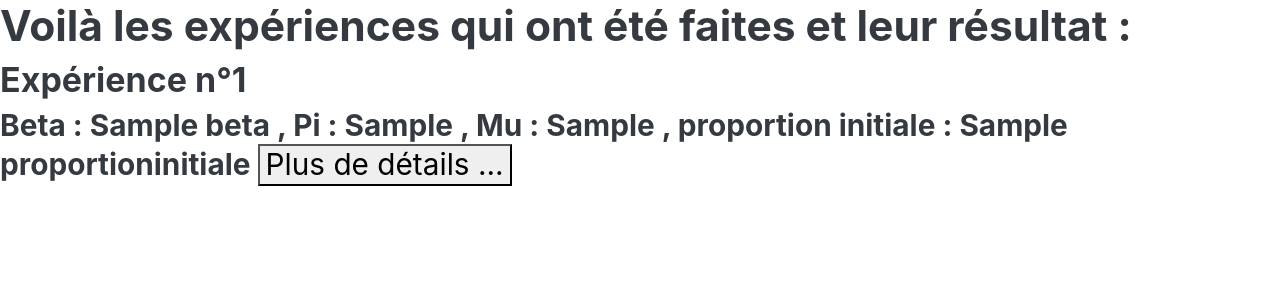
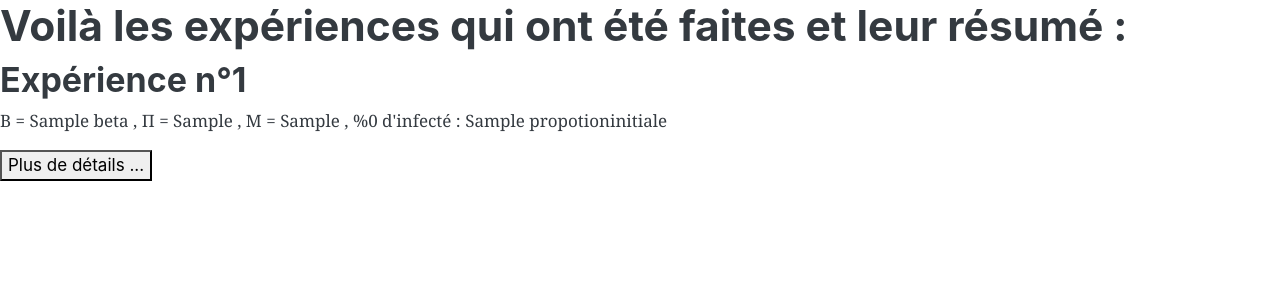
Before and after one commit to Hagarde/ExperiSite, a Symfony app: template templates/sir/result.html.twig in a window 1280 px wide. Shown: the part 57-357 px from the top of the page. Run offline with Twig, Linux system fonts and the light colour scheme; the template is opened without the code that fills it: most values are stand-ins (such as "Sample title", 1, 10 or a date in 2020); some libraries are stand-ins or nearby versions.

Commit message:
pas grand chose

```diff
--- a/composer.json
+++ b/composer.json
@@ -15,6 +15,7 @@
         "phpdocumentor/reflection-docblock": "^4.3",
         "sensio/framework-extra-bundle": "^5.5",
         "symfony/asset": "4.4.*",
+        "symfony/config": "4.4.*",
         "symfony/console": "4.4.*",
         "symfony/dotenv": "4.4.*",
         "symfony/expression-language": "4.4.*",
--- a/templates/sir/detailexp.html.twig
+++ b/templates/sir/detailexp.html.twig
@@ -8,6 +8,10 @@
     .example-wrapper code { background: #F5F5F5; padding: 2px 6px; }
 </style>
 
+<h1> Expérience n° {{infoexp.id}} </h1>
+
+<p> Nous avons simuler une épidémie avec les paramètres suivants pour l'utilisateur {{infoexp.idutilisateur}} </p>
+<p> &Beta; = {{infoexp.beta}} , &Pi; = {{infoexp.pi}} , &Mu; = {{infoexp.mu}} , %0 d'infecté : {{infoexp.Propotioninitiale}} </p>
 
 
 {% endblock %}
--- a/templates/sir/result.html.twig
+++ b/templates/sir/result.html.twig
@@ -8,13 +8,14 @@
     .example-wrapper code { background: #F5F5F5; padding: 2px 6px; }
 </style>
 <h1>
-Voilà les expériences qui ont été faites et leur résultat  :
+Voilà les expériences qui ont été faites et leur résumé :
 </h1>
     {% for exp in resume %}
         <h2>Expérience n°{{exp.id}}</h2>
 
-        <h3> Beta : {{exp.beta}} , Pi : {{exp.pi}} , Mu : {{exp.mu}} , proportion initiale : {{exp.proportioninitiale}}
-
-        <button href="">Plus de détails ...</button>
+        <p> &Beta; = {{exp.beta}} , &Pi; = {{exp.pi}} , &Mu; = {{exp.mu}} , %0 d'infecté : {{exp.Propotioninitiale}} </p>
+        <a href='/result/{{exp.id}}'>
+        <button >Plus de détails ...</button>
+        </a>
     {% endfor %}
 {% endblock %}
```
Also changed, not shown: 1 other file.
